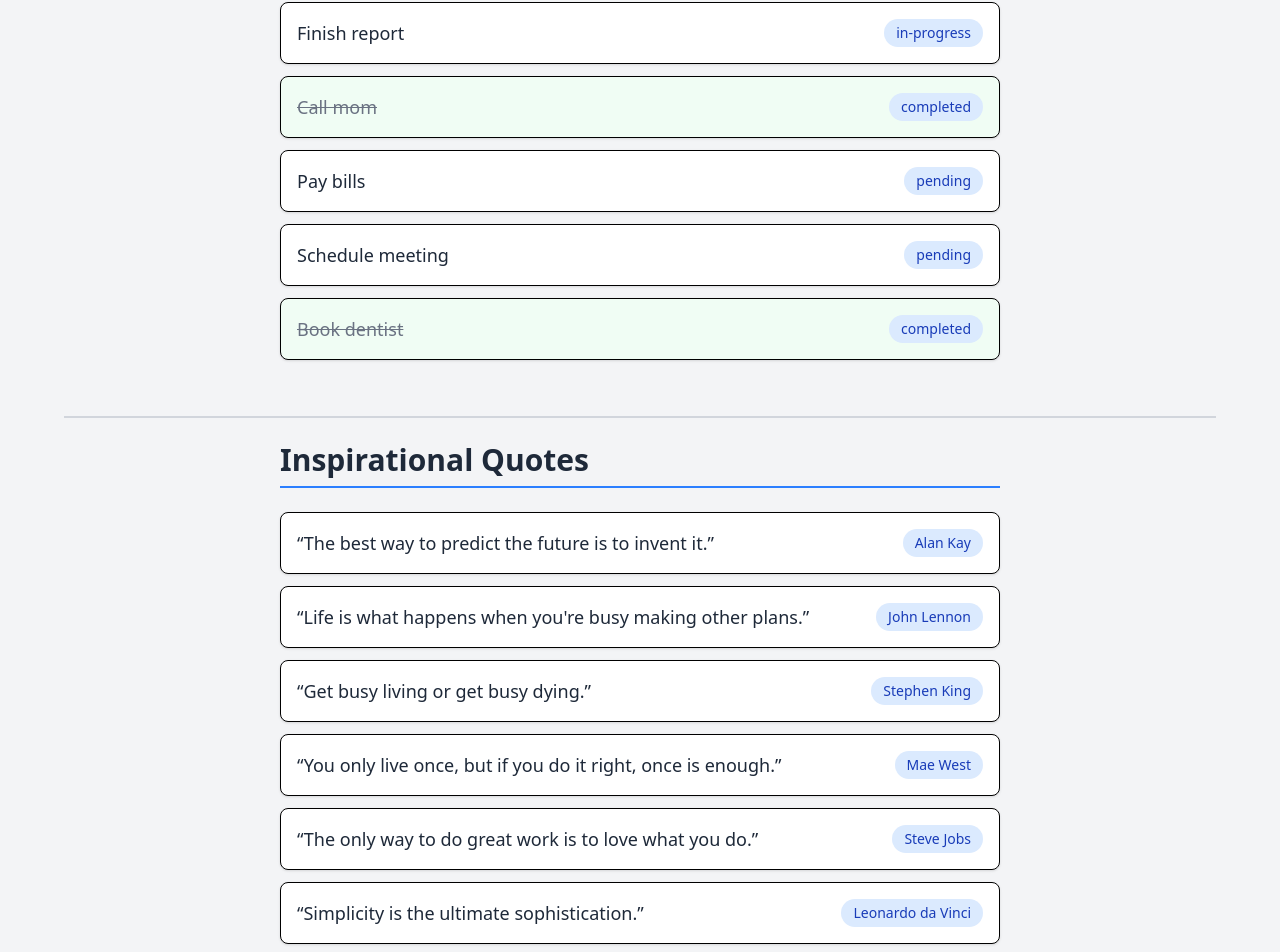
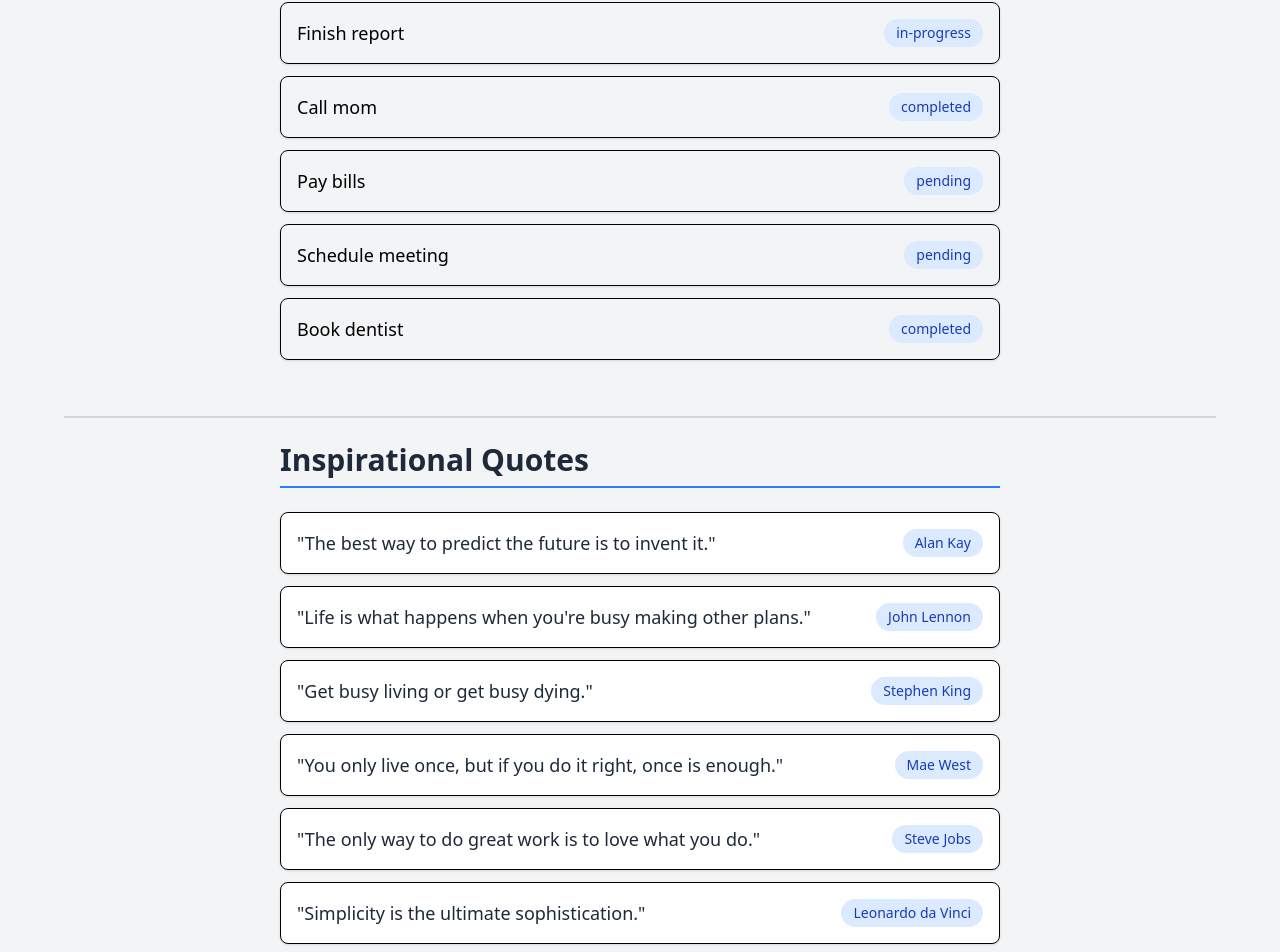
Before and after one commit to thomasaddisu/react-reusability-task, a React (Vite) app: page / in a window 1280 px wide. Shown: the part 238-1190 px from the top of the page. Built offline with nearby package versions, Linux system fonts and the light colour scheme.

Commit message:
Update files

```diff
--- a/src/pages/QuotesPage.jsx
+++ b/src/pages/QuotesPage.jsx
@@ -9,14 +9,14 @@ function QuotesPage() {
 
     setTimeout(() => {
       try {
-        const fakeQuotes = [
-          { id: 101, text: 'The best way to predict the future is to invent it.', description: 'Alan Kay' },
-          { id: 102, text: 'Life is what happens when you\'re busy making other plans.', description: 'John Lennon' },
-          { id: 103, text: 'Get busy living or get busy dying.', description: 'Stephen King' },
-          { id: 104, text: 'You only live once, but if you do it right, once is enough.', description: 'Mae West' },
-          { id: 105, text: 'The only way to do great work is to love what you do.', description: 'Steve Jobs' },
-          { id: 106, text: 'Simplicity is the ultimate sophistication.', description: 'Leonardo da Vinci' }
-        ];
+       const fakeQuotes = [
+  { id: 101, text: '"The best way to predict the future is to invent it."', description: 'Alan Kay' },
+  { id: 102, text: '"Life is what happens when you\'re busy making other plans."', description: 'John Lennon' },
+  { id: 103, text: '"Get busy living or get busy dying."', description: 'Stephen King' },
+  { id: 104, text: '"You only live once, but if you do it right, once is enough."', description: 'Mae West' },
+  { id: 105, text: '"The only way to do great work is to love what you do."', description: 'Steve Jobs' },
+  { id: 106, text: '"Simplicity is the ultimate sophistication."', description: 'Leonardo da Vinci' }
+];
         setQuotes(fakeQuotes);
         setLoading(false);
       } catch (err) {
@@ -57,7 +57,7 @@ function QuotesPage() {
             className="p-4 border rounded-lg shadow-sm bg-white flex justify-between items-center"
           >
             <span className="text-lg text-gray-800">
-              &ldquo;{quote.text}&rdquo;
+              {quote.text}
             </span>
             <span className="px-3 py-1 rounded-full text-sm font-medium bg-blue-100 text-blue-800">
                {quote.description}
--- a/src/pages/TasksPage.jsx
+++ b/src/pages/TasksPage.jsx
@@ -57,10 +57,10 @@ function TasksPage() {
             <li
               key={task.id}
               className={`p-4 border rounded-lg shadow-sm flex justify-between items-center ${
-                task.description === 'completed' ? 'bg-green-50' : 'bg-white'
+                'bg-white-50'
               }`}
             >
-              <span className={`text-lg ${task.description === 'completed' ? 'line-through text-gray-500' : 'text-gray-800'}`}>
+              <span className={`text-lg  'text-gray-800'`}>
                 {task.text}
               </span>
               <span className="px-3 py-1 rounded-full text-sm font-medium bg-blue-100 text-blue-800">
```
